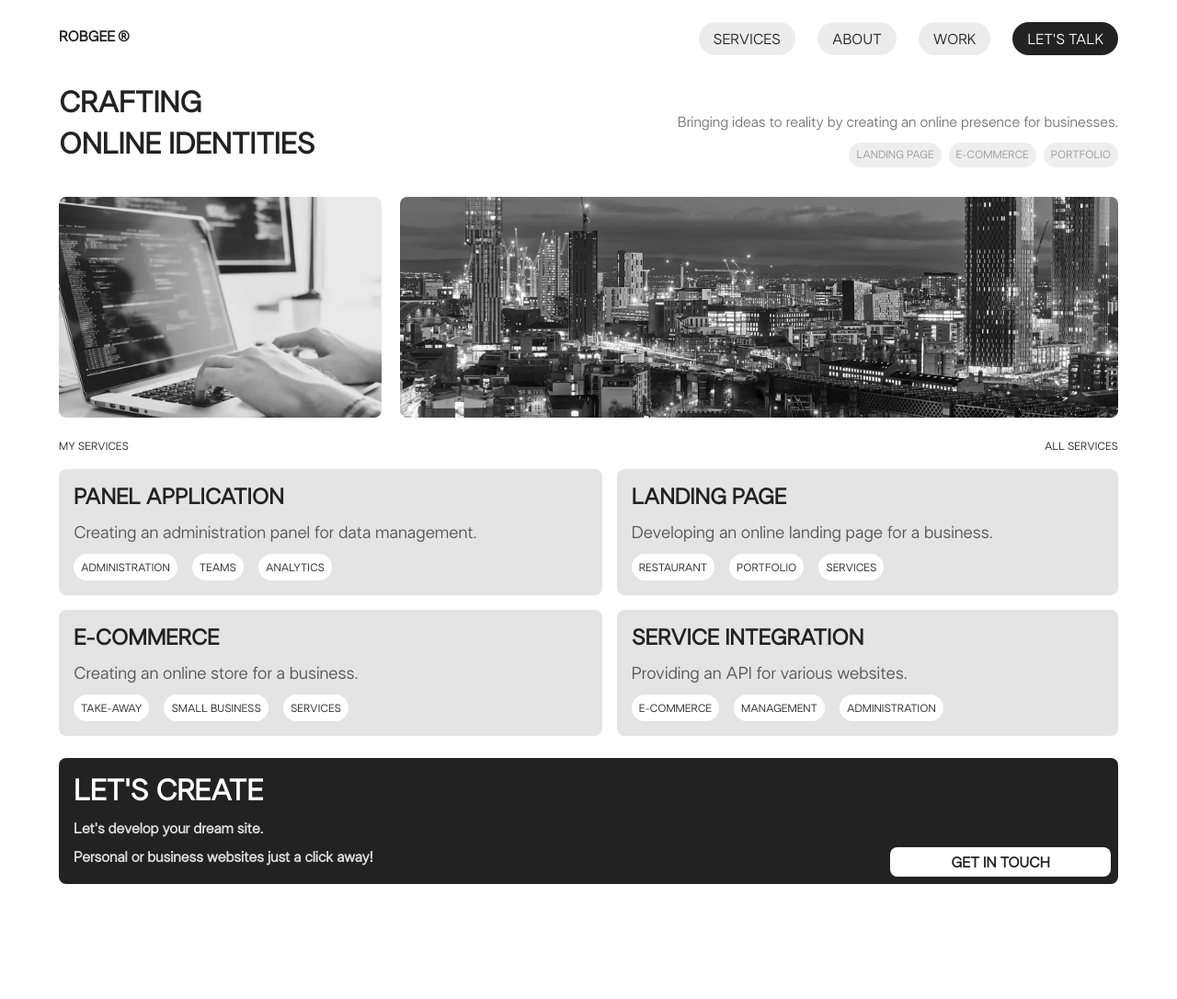
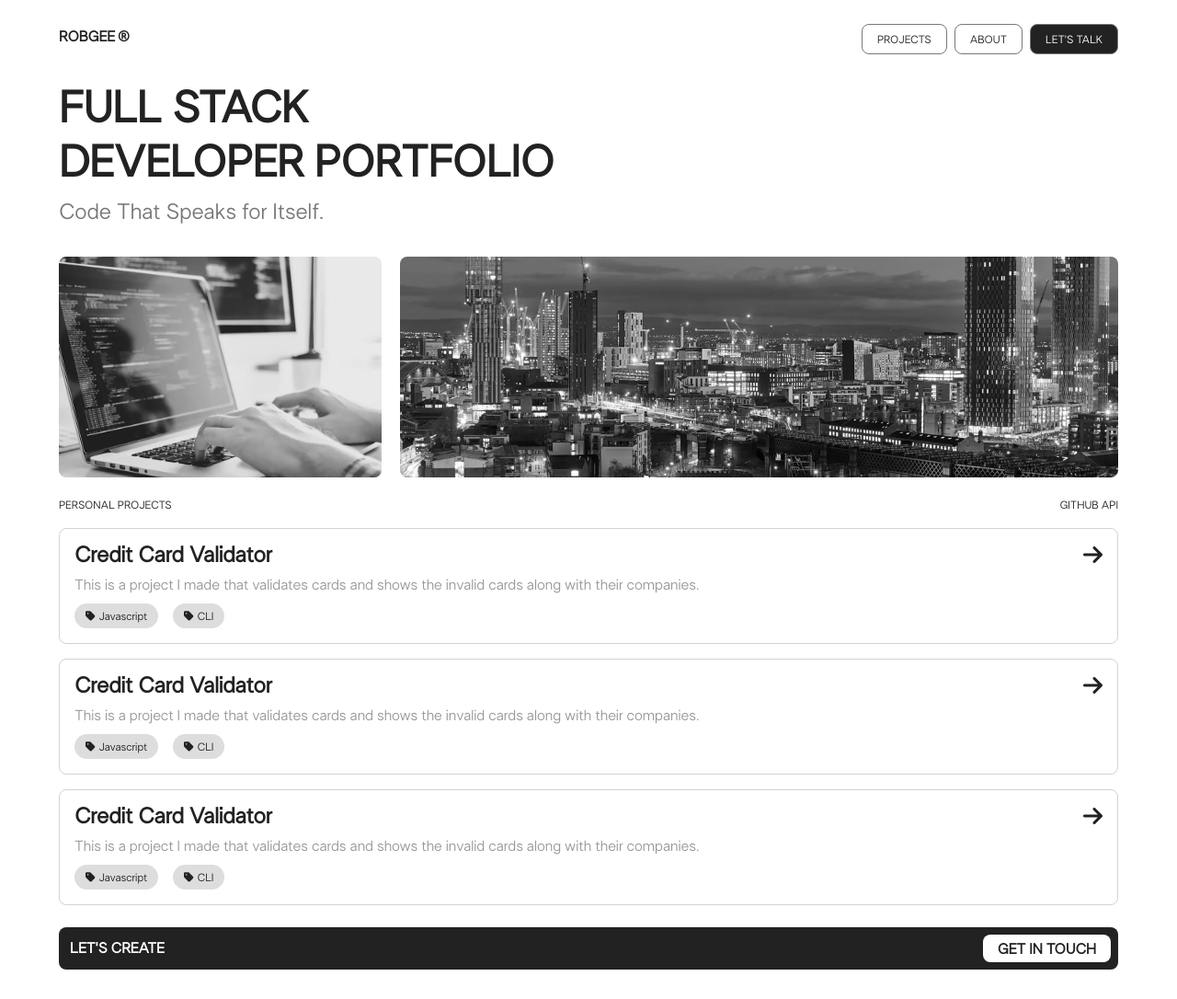
Before and after one commit to robertgouveia/portfolio, a website built with webpack: page index.html in a window 1280 px wide. Shown: the whole page at 92% size. Before the commit the page ends 993 px from the top, so only its background shows below. Built offline with nearby package versions, Linux system fonts and the light colour scheme.

Commit message:
Cleaned up Design

```diff
--- a/css/style.css
+++ b/css/style.css
@@ -41,7 +41,6 @@
 html {
   color: #222;
   font-size: 1em;
-  line-height: 1.4;
   font-family: "LTSuperior-Regular", monospace;
   text-align: center;
   display: flex;
@@ -58,6 +57,32 @@ body {
   gap: 32px;
   margin-bottom: 32px;
   max-width: 1200px;
+}
+
+body header ul {
+  display: none;
+  justify-content: end;
+  align-content: center;
+  gap: 8px;
+}
+
+body header ul li {
+  width: fit-content;
+  padding: 10px 16px 6px 16px;
+  border-radius: 8px;
+  border: 1px solid #777777;
+  display: flex;
+  justify-content: center;
+  align-content: center;
+  font-size: 12px;
+}
+
+body header ul li:last-child{
+  background: #222222;
+}
+
+body header ul li:last-child a {
+  color: white;
 }
 
 /*
@@ -86,7 +111,7 @@ hr {
   height: 1px;
   border: 0;
   border-top: 1px solid #ccc;
-  margin: 1em 0;
+  margin: 2px 0;
   padding: 0;
 }
 
@@ -210,7 +235,7 @@ textarea {
    Modify as content requires.
    ========================================================================== */
 
-@media only screen and (min-width: 45em) {
+@media only screen and (min-width: 836px) {
   /* Style adjustments for viewports that meet the condition */
   html {
     text-align: start;
@@ -220,28 +245,21 @@ textarea {
   }
   body header ul {
     display: flex;
-    justify-content: end;
-    gap: 24px;
-  }
-  body header ul li {
-    width: fit-content;
-    padding: 10px 16px 4px 16px;
-    background: #ececec;
-    border-radius: 50px;
-  }
-  body header ul li:last-child{
-    background: #222222;
-  }
-  body header ul li:last-child a {
-    color: white;
   }
   body .hero {
     flex-direction: row;
     align-items: end;
   }
+  body .hero h1 {
+    font-size: 48px;
+    white-space: nowrap;
+  }
   body .hero div {
-    text-align: end;
+    text-align: start;
     align-items: end;
+  }
+  body .hero div h2 {
+    font-size: 24px;
   }
   body .hero div ul {
     justify-content: end;
@@ -257,21 +275,11 @@ textarea {
   body main .images .img:first-child {
     width: 45%;
   }
-  body main .services-container .services {
-    display: grid;
-    grid-template-columns: auto auto;
-  }
   body main .services-container .services .service ul {
     justify-content: start;
   }
   body main .services-container .services .service ul li {
     font-size: 12px;
-  }
-  body .CTA a {
-    position: absolute;
-    width: 240px;
-    bottom: 8px;
-    right: 8px;
   }
 }
 
@@ -419,13 +427,18 @@ a {
 
 .hero div ul {
   display: flex;
-  justify-content: space-around;
+  justify-content: center;
   align-items: center;
   width: 100%;
   gap: 8px;
 }
 
 .hero div ul li {
+  display: flex;
+  width: fit-content;
+  justify-content: center;
+  align-content: center;
+  gap: 5px;
   padding: 6px 8px 4px 8px;
   white-space: nowrap;
   font-size: 12px;
@@ -503,29 +516,51 @@ main .services-container .services .service {
   flex-direction: column;
   justify-content: center;
   align-items: center;
-  background: rgba(17, 17, 17, 0.11);
   border-radius: 8px;
   padding: 16px;
   gap: 8px;
+  border: 1px solid lightgrey;
+}
+
+main .services-container .services .service div {
+  width: 100%;
+  display: flex;
+  justify-content: space-between;
+  align-content: center;
+}
+
+main .services-container .services .service div h2 {
+  text-align: start;
+}
+
+main .services-container .services .service div i {
+  width: fit-content;
+  font-size: 24px;
 }
 
 main .services-container .services .service h3 {
   font-weight: 400;
-  color: #555555;
+  font-size: 16px;
+  color: #999999;
+  text-align: start;
 }
 
 main .services-container .services .service ul {
   display: flex;
-  justify-content: center;
-  align-items: center;
+  justify-content: start;
+  align-items: start;
   gap: 16px;
 }
 
 main .services-container .services .service ul li {
-  background: white;
+  background: #dddddd;
+  display: flex;
+  justify-content: center;
+  align-content: center;
+  gap: 4px;
   border-radius: 50px;
   font-size: 10px;
-  padding: 8px 8px 4px 8px;
+  padding: 8px 12px 4px 12px;
   white-space: nowrap;
   width: fit-content;
 }
@@ -535,17 +570,16 @@ main .services-container .services .service ul li {
   background: #222222;
   border-radius: 8px;
   display: flex;
-  flex-direction: column;
-  justify-content: center;
+  justify-content: space-between;
   align-items: center;
-  padding: 16px;
-  gap: 8px;
-  position: relative;
+  padding: 8px;
 }
 
 .CTA h1 {
-  font-size: 32px;
+  font-size: 16px;
+  padding: 4px 0 0 4px;
   color: white;
+  text-align: start;
 }
 
 .CTA h2 {
@@ -554,13 +588,14 @@ main .services-container .services .service ul li {
 }
 
 .CTA a {
-  width: 100%;
+  width: fit-content;
+  white-space: nowrap;
   background: white;
   border-radius: 8px;
   display: flex;
   justify-content: center;
   align-items: center;
-  padding: 8px 8px 2px 8px;
+  padding: 8px 16px 2px 16px;
   font-weight: 800;
   font-size: 16px;
 }
--- a/index.html
+++ b/index.html
@@ -4,6 +4,7 @@
 <head>
   <meta charset="utf-8">
   <meta name="viewport" content="width=device-width, initial-scale=1">
+  <meta http-equiv="ScreenOrientation" content="autoRotate:disabled">
   <title>Robert Gouveia | Portfolio | Services</title>
   <link rel="stylesheet" href="css/style.css">
   <link rel="icon" href="/favicon.ico" sizes="any">
@@ -17,23 +18,17 @@
     <nav>
       <h1>ROBGEE<span>®</span></h1>
       <ul>
-        <li><a href="#">SERVICES</a></li>
+        <li><a href="#">PROJECTS</a></li>
         <li><a href="#">ABOUT</a></li>
-        <li><a href="#">WORK</a></li>
         <li><a href="#">LET'S TALK</a></li>
       </ul>
       <i class="fa-solid fa-bars"></i>
     </nav>
   </header>
   <section class="hero">
-    <h1>CRAFTING<br>ONLINE IDENTITIES</h1>
     <div>
-      <h2>Bringing ideas to reality by creating an online presence for businesses.</h2>
-      <ul>
-        <li>LANDING PAGE</li>
-        <li>E-COMMERCE</li>
-        <li>PORTFOLIO</li>
-      </ul>
+      <h1>FULL STACK<br>DEVELOPER PORTFOLIO</h1>
+      <h2>Code That Speaks for Itself.</h2>
     </div>
   </section>
   <main>
@@ -43,55 +38,45 @@
     </section>
     <section class="services-container">
       <header>
-        <h1>MY SERVICES</h1>
-        <h1>ALL SERVICES</h1>
+        <h1>PERSONAL PROJECTS</h1>
+        <h1>GITHUB API</h1>
       </header>
       <ul class="services">
         <li class="service">
-          <h2>PANEL APPLICATION</h2>
-          <h3>Creating an administration panel for data management.</h3>
+          <div>
+            <h2>Credit Card Validator</h2>
+            <i class="fa-solid fa-arrow-right"></i>
+          </div>
+          <h3>This is a project I made that validates cards and shows the invalid cards along with their companies.</h3>
           <ul>
-            <li>ADMINISTRATION</li>
-            <li>TEAMS</li>
-            <li>ANALYTICS</li>
+            <li><i class="fa-solid fa-tag"></i>Javascript</li>
+            <li><i class="fa-solid fa-tag"></i>CLI</li>
           </ul>
-        </li>
-
-        <li class="service">
-          <h2>LANDING PAGE</h2>
-          <h3>Developing an online landing page for a business.</h3>
+        </li><li class="service">
+          <div>
+            <h2>Credit Card Validator</h2>
+            <i class="fa-solid fa-arrow-right"></i>
+          </div>
+          <h3>This is a project I made that validates cards and shows the invalid cards along with their companies.</h3>
           <ul>
-            <li>RESTAURANT</li>
-            <li>PORTFOLIO</li>
-            <li>SERVICES</li>
+            <li><i class="fa-solid fa-tag"></i>Javascript</li>
+            <li><i class="fa-solid fa-tag"></i>CLI</li>
           </ul>
-        </li>
-
-        <li class="service">
-          <h2>E-COMMERCE</h2>
-          <h3>Creating an online store for a business.</h3>
+        </li><li class="service">
+          <div>
+            <h2>Credit Card Validator</h2>
+            <i class="fa-solid fa-arrow-right"></i>
+          </div>
+          <h3>This is a project I made that validates cards and shows the invalid cards along with their companies.</h3>
           <ul>
-            <li>TAKE-AWAY</li>
-            <li>SMALL BUSINESS</li>
-            <li>SERVICES</li>
-          </ul>
-        </li>
-
-        <li class="service">
-          <h2>SERVICE INTEGRATION</h2>
-          <h3>Providing an API for various websites.</h3>
-          <ul>
-            <li>E-COMMERCE</li>
-            <li>MANAGEMENT</li>
-            <li>ADMINISTRATION</li>
+            <li><i class="fa-solid fa-tag"></i>Javascript</li>
+            <li><i class="fa-solid fa-tag"></i>CLI</li>
           </ul>
         </li>
       </ul>
     </section>
     <section class="CTA">
       <h1>LET'S CREATE</h1>
-      <h2>Let's develop your dream site.</h2>
-      <h2>Personal or business websites just a click away!</h2>
       <a href="#">GET IN TOUCH</a>
     </section>
   </main>
```
